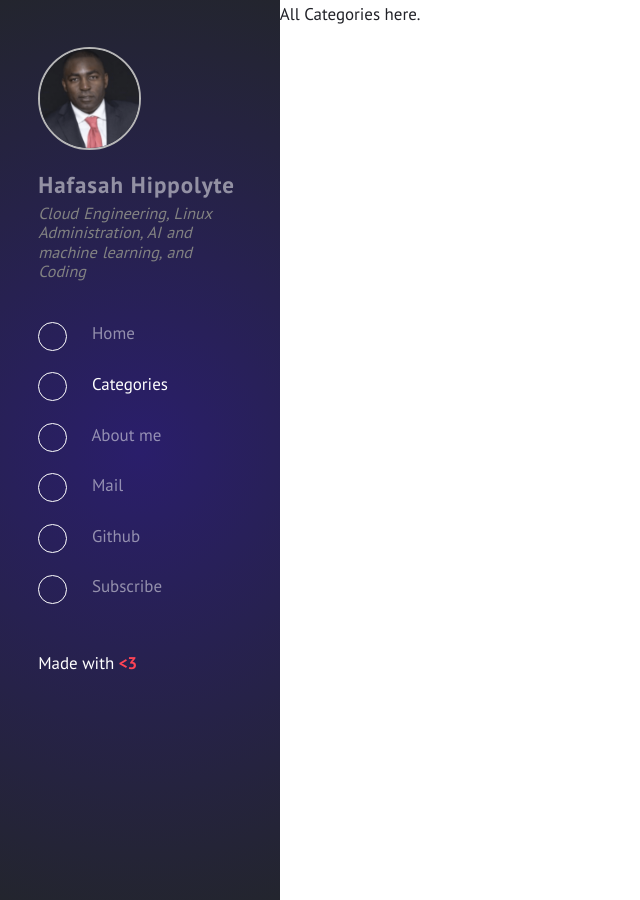
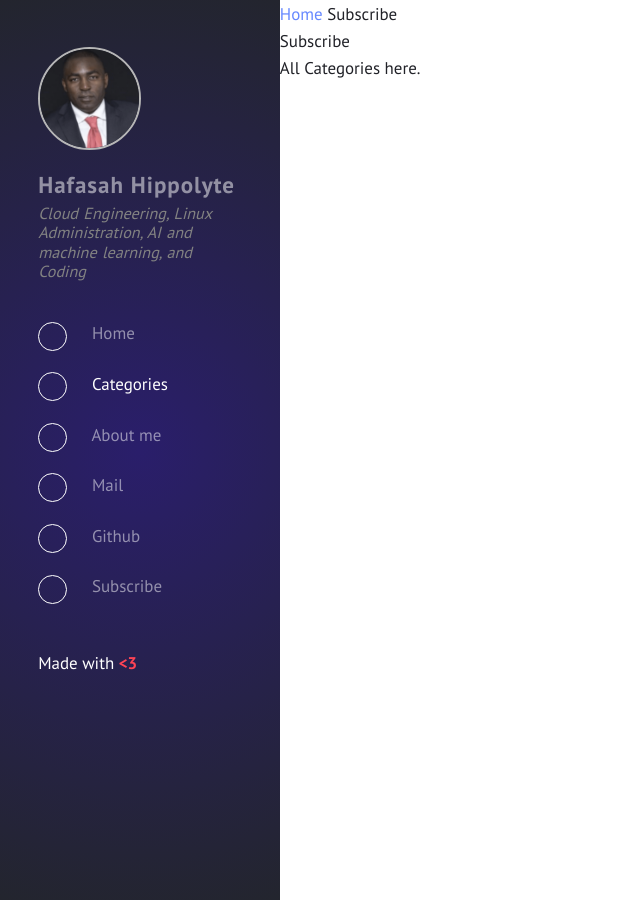
Before and after one commit to hfasah/hfasah.github.io, a Jekyll site: the page built from categories.html, in a window 1280 px wide. Shown: the whole page, without its empty margins (0-640 px from the left). Built offline with Jekyll 4.4.1, drawn with Linux system fonts in a browser that asks for light colours; part of the change alters nothing that is shown.

```diff
--- a/categories.html
+++ b/categories.html
@@ -3,4 +3,5 @@ layout: default
 title: "Categories"
 ---
 {% include sidebar.html %}
+{% include topbar.html %}
 {% include categories.html %}
```
